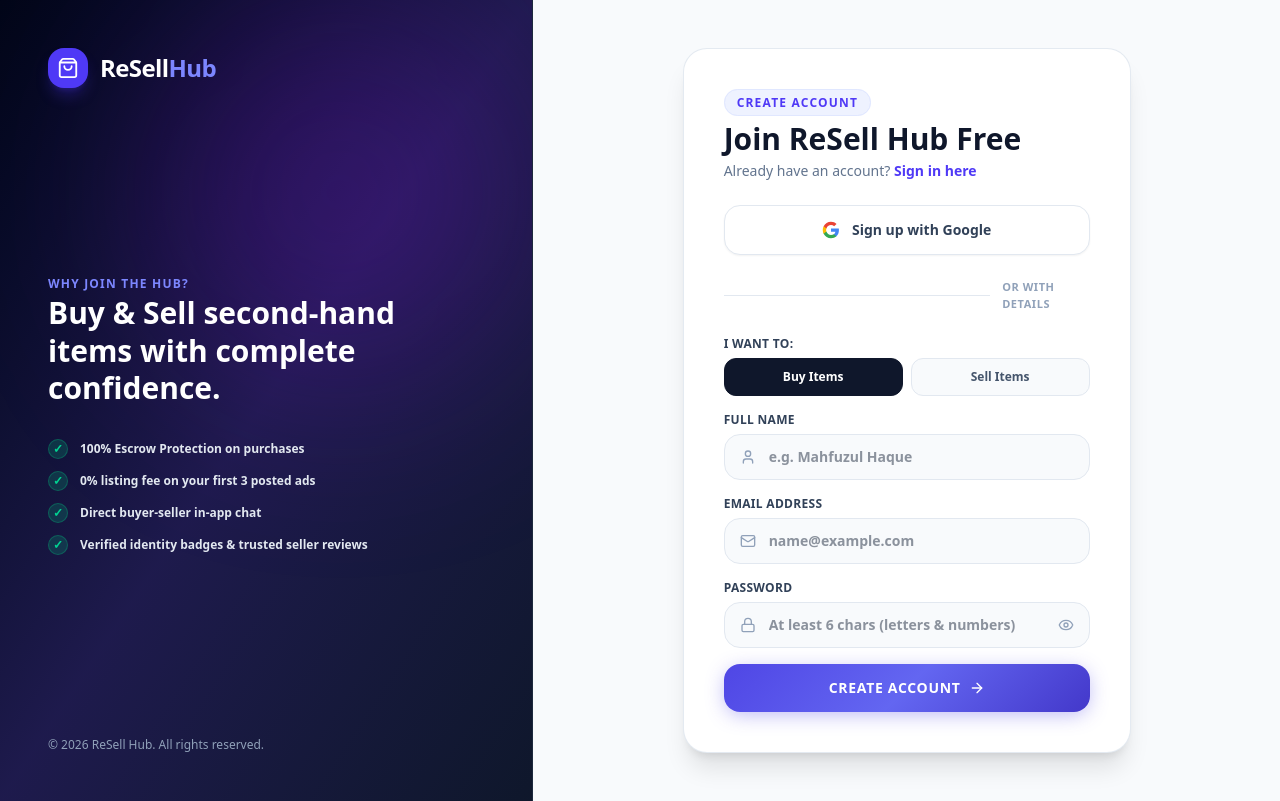
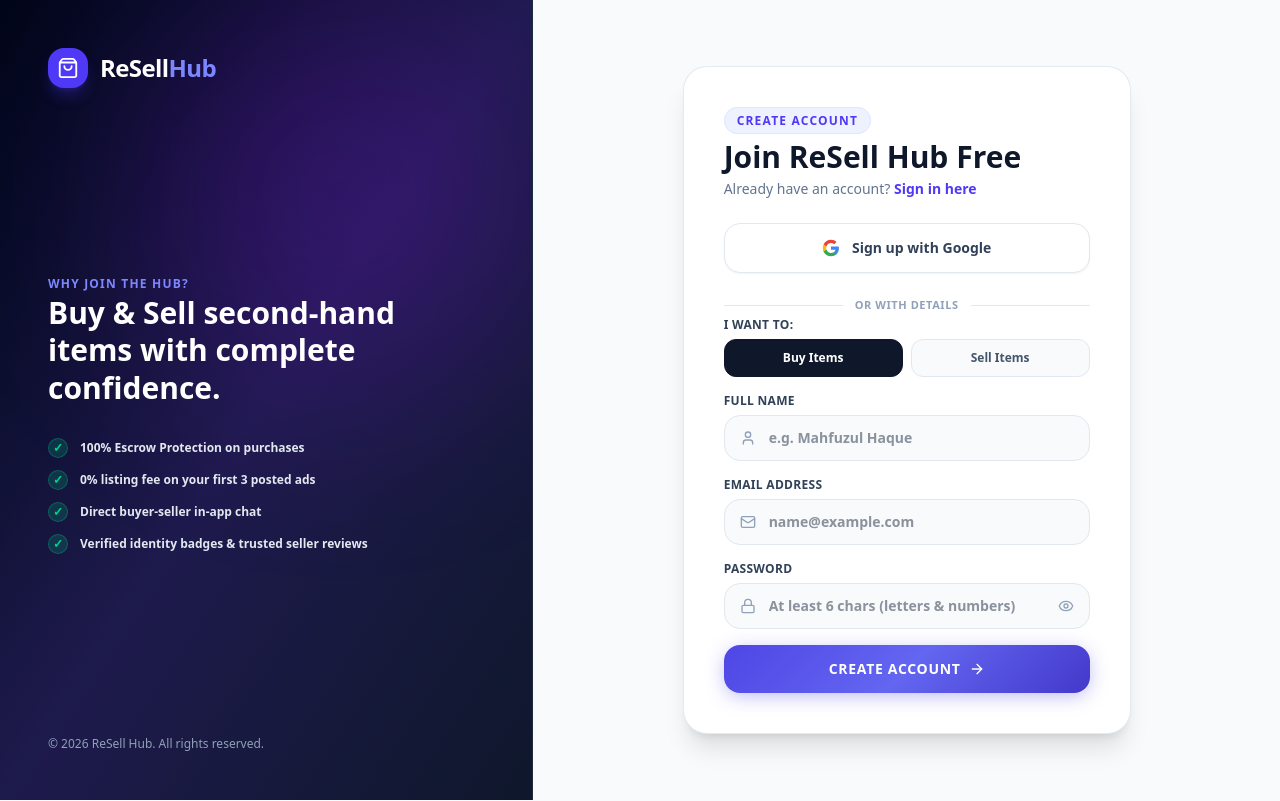
Before and after one commit to msmahfuz3140/Resell-hub-frontend, a Next.js app: page /register in a window 1280 px wide. Built offline with nearby package versions, Linux system fonts and the light colour scheme; no server answers.

Commit message:
fix(auth): align and center horizontal divider lines on login and register pages

```diff
--- a/app/(auth)/login/page.tsx
+++ b/app/(auth)/login/page.tsx
@@ -202,11 +202,12 @@ function LoginContent() {
             <span>Continue with Google</span>
           </button>
 
-          <div className="relative flex items-center justify-center">
-            <div className="border-t border-slate-200 w-full" />
-            <span className="bg-white px-3 text-[11px] font-bold text-slate-400 uppercase tracking-wider relative">
+          <div className="flex items-center gap-3 my-1">
+            <div className="h-px bg-slate-200 flex-1" />
+            <span className="text-[11px] font-bold text-slate-400 uppercase tracking-wider shrink-0">
               Or with Email
             </span>
+            <div className="h-px bg-slate-200 flex-1" />
           </div>
 
           {/* Form */}
--- a/app/(auth)/register/page.tsx
+++ b/app/(auth)/register/page.tsx
@@ -167,9 +167,12 @@ function RegisterContent() {
             <span>Sign up with Google</span>
           </button>
 
-          <div className="relative flex items-center justify-center">
-            <div className="border-t border-slate-200 w-full" />
-            <span className="bg-white px-3 text-[11px] font-bold text-slate-400 uppercase tracking-wider relative">Or with Details</span>
+          <div className="flex items-center gap-3 my-1">
+            <div className="h-px bg-slate-200 flex-1" />
+            <span className="text-[11px] font-bold text-slate-400 uppercase tracking-wider shrink-0">
+              Or with Details
+            </span>
+            <div className="h-px bg-slate-200 flex-1" />
           </div>
 
           <form onSubmit={handleSubmit(onSubmit)} className="space-y-4">
```
